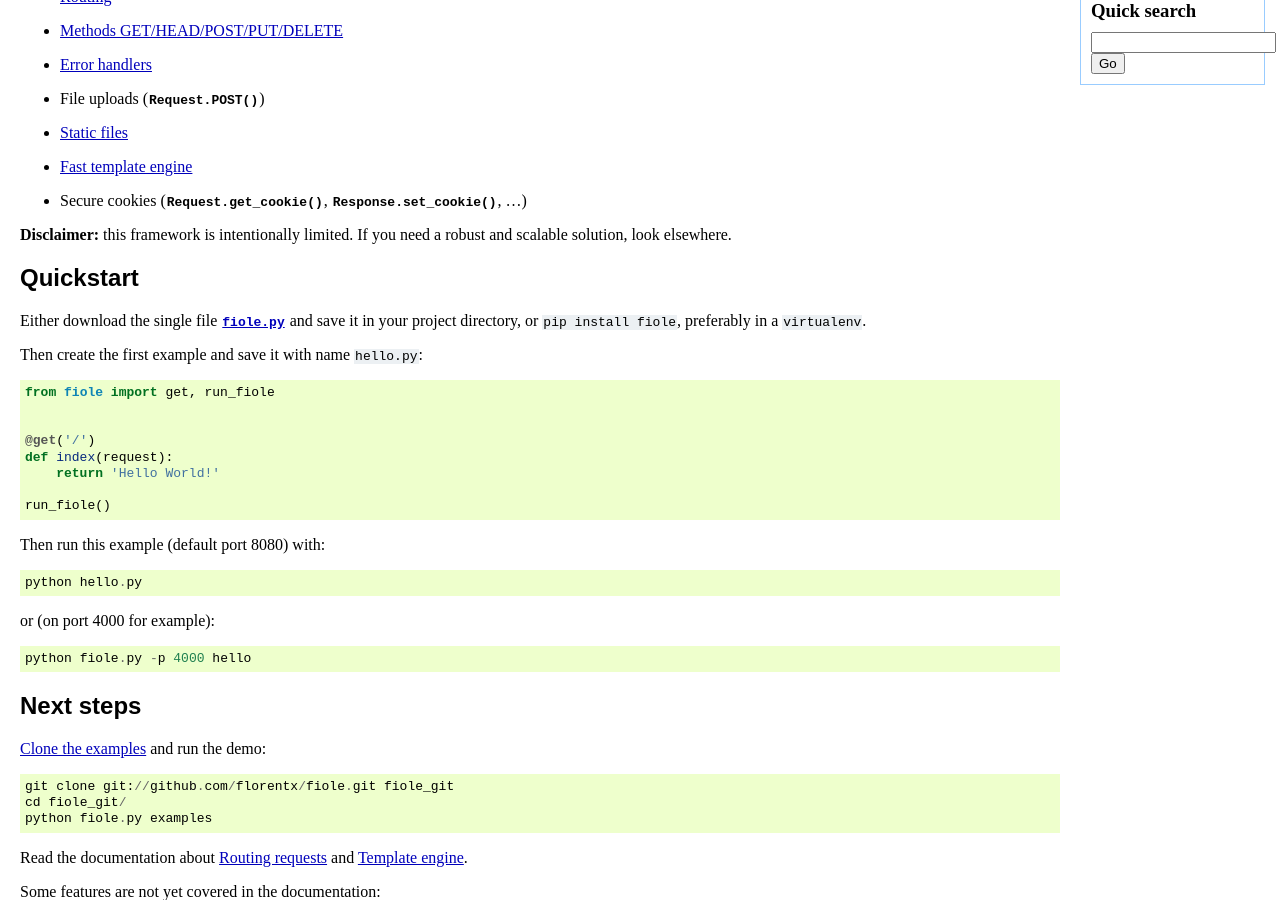
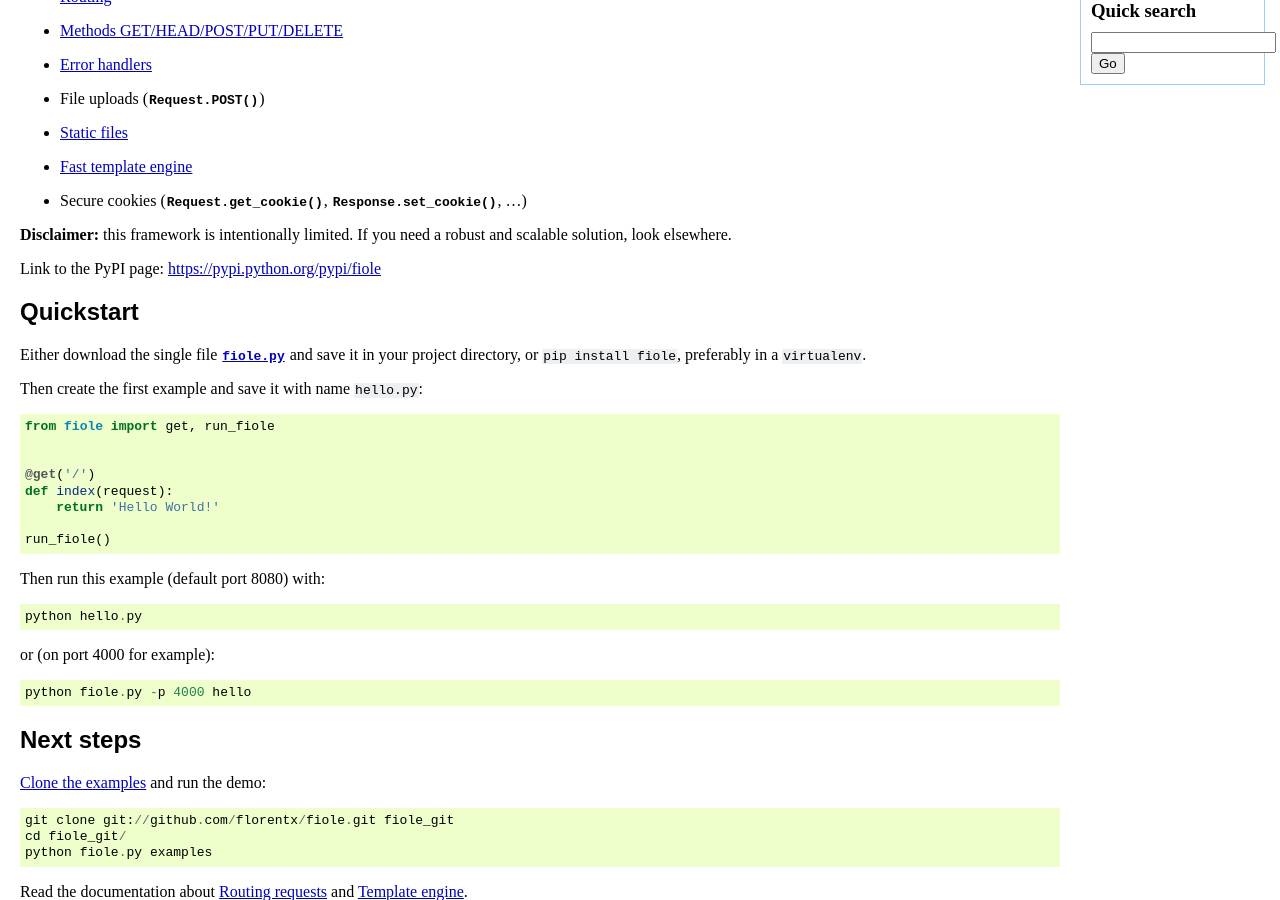
Before and after one commit to florentx/fiole, a Sphinx documentation site: the page built from docs/intro.rst, in a window 1280 px wide and 900 px high, scrolled down 332 px. Built offline with Sphinx 7.4.7, drawn with Linux system fonts in a browser that asks for light colours.

Commit message:
Add link to the PyPI page to the overview

```diff
--- a/docs/intro.rst
+++ b/docs/intro.rst
@@ -25,6 +25,9 @@ Main features:
 
 **Disclaimer:** this framework is intentionally limited.  If you need a robust
 and scalable solution, look elsewhere.
+
+
+Link to the PyPI page: https://pypi.python.org/pypi/fiole
 
 
 Quickstart
```
